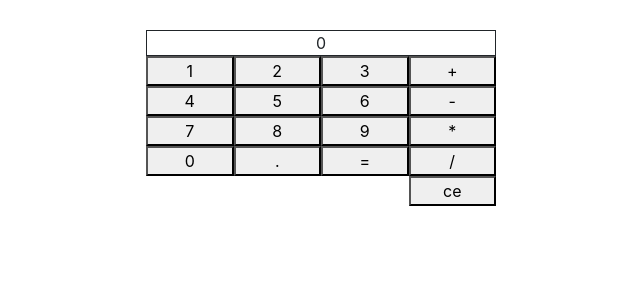
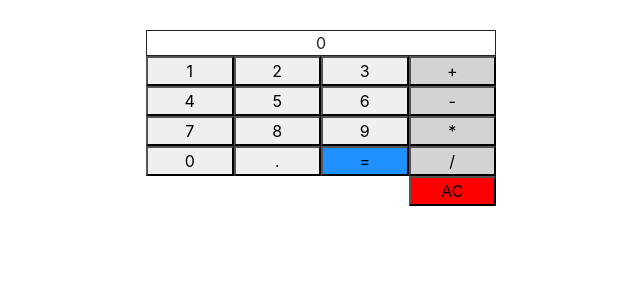
Before and after one commit to Jonnyb36/react-calculator, a React (Create React App) app in the folder calculator/: page / in a window 1280 px wide. Shown: the top 300 px of the page, without its empty margins (319-959 px from the left). Built offline with nearby package versions, Linux system fonts and the light colour scheme.

Commit message:
Added button colors
Also passed id prop to button

```diff
--- a/calculator/src/App.js
+++ b/calculator/src/App.js
@@ -48,7 +48,7 @@ export default class App extends Component {
         action: null
       });
 
-    } else if (e.target.value === "ce") {
+    } else if (e.target.id === "clear") {
       this.setState({
         numberSelectedLast: false,
         screenValue: 0,
--- a/calculator/src/Calculator_Body.js
+++ b/calculator/src/Calculator_Body.js
@@ -48,16 +48,16 @@ export const Calculator_Body = props => {
                             <Calculator_Button id="decimal" value="." onClick={props.onClick} />
                         </Col>
                         <Col xs="4">
-                            <Calculator_Button id="equals" value="=" onClick={props.onClick} />
+                            <Calculator_Button id="equals" value="=" onClick={props.onClick} style={{backgroundColor:"dodgerblue"}} />
                         </Col>
                     </Row>
                 </Col>
                 <Col sm="3">
-                    <Calculator_Button id="add" value="+" onClick={props.onClick} />
-                    <Calculator_Button id="subtract" value="-" onClick={props.onClick} />
-                    <Calculator_Button id="multiply" value="*" onClick={props.onClick} />
-                    <Calculator_Button id="divide" value="/" onClick={props.onClick} />
-                    <Calculator_Button id="clear" value="ce" onClick={props.onClick} />
+                    <Calculator_Button id="add" value="+" onClick={props.onClick} style={{backgroundColor:"lightgrey"}}/>
+                    <Calculator_Button id="subtract" value="-" onClick={props.onClick} style={{backgroundColor:"lightgrey"}} />
+                    <Calculator_Button id="multiply" value="*" onClick={props.onClick} style={{backgroundColor:"lightgrey"}} />
+                    <Calculator_Button id="divide" value="/" onClick={props.onClick} style={{backgroundColor:"lightgrey"}} />
+                    <Calculator_Button id="clear" value="AC" onClick={props.onClick} style={{backgroundColor:"red"}} />
                 </Col>
             </Row>
         </>
--- a/calculator/src/Calculator_Button.js
+++ b/calculator/src/Calculator_Button.js
@@ -1,7 +1,7 @@
 import React from 'react';
 
 export const Calculator_Button = props => {
-    return <button onClick={props.onClick} value={props.value}>
+    return <button onClick={props.onClick} id={props.id} value={props.value} style={props.style}>
             {props.value}
         </button>
 }
```
